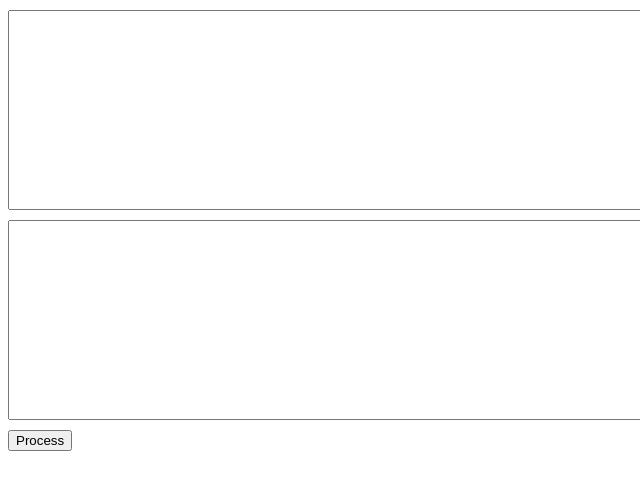
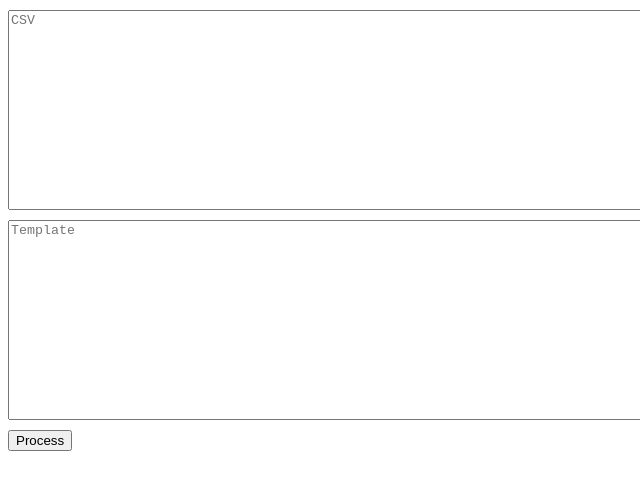
Before and after one commit to thehenster/csv_to_email, a plain HTML site: page index.html in a window 1280 px wide. Shown: the full height of the page, 0-640 px from the left. Drawn offline with Linux system fonts and the light colour scheme.

Commit message:
Add input placeholder labels

```diff
--- a/index.html
+++ b/index.html
@@ -15,8 +15,8 @@
   <script type="text/javascript" src="js/application.js"></script>
 </head>
 <body>
-  <textarea id="csv"></textarea>
-  <textarea id="template"></textarea>
+  <textarea id="csv", placeholder="CSV"></textarea>
+  <textarea id="template" placeholder="Template"></textarea>
   <button id="process">Process</button>
   <div id="output"></div>
   <script type="text/javascript">
```
